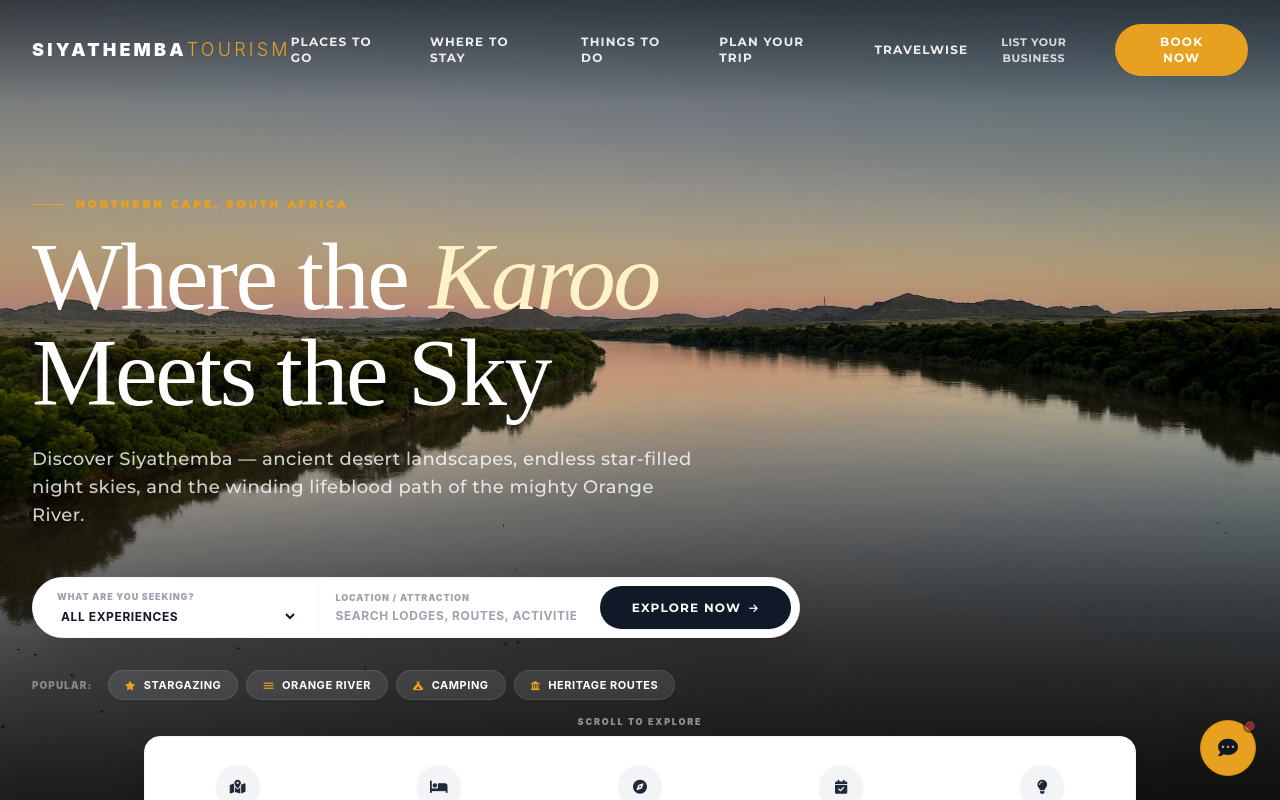
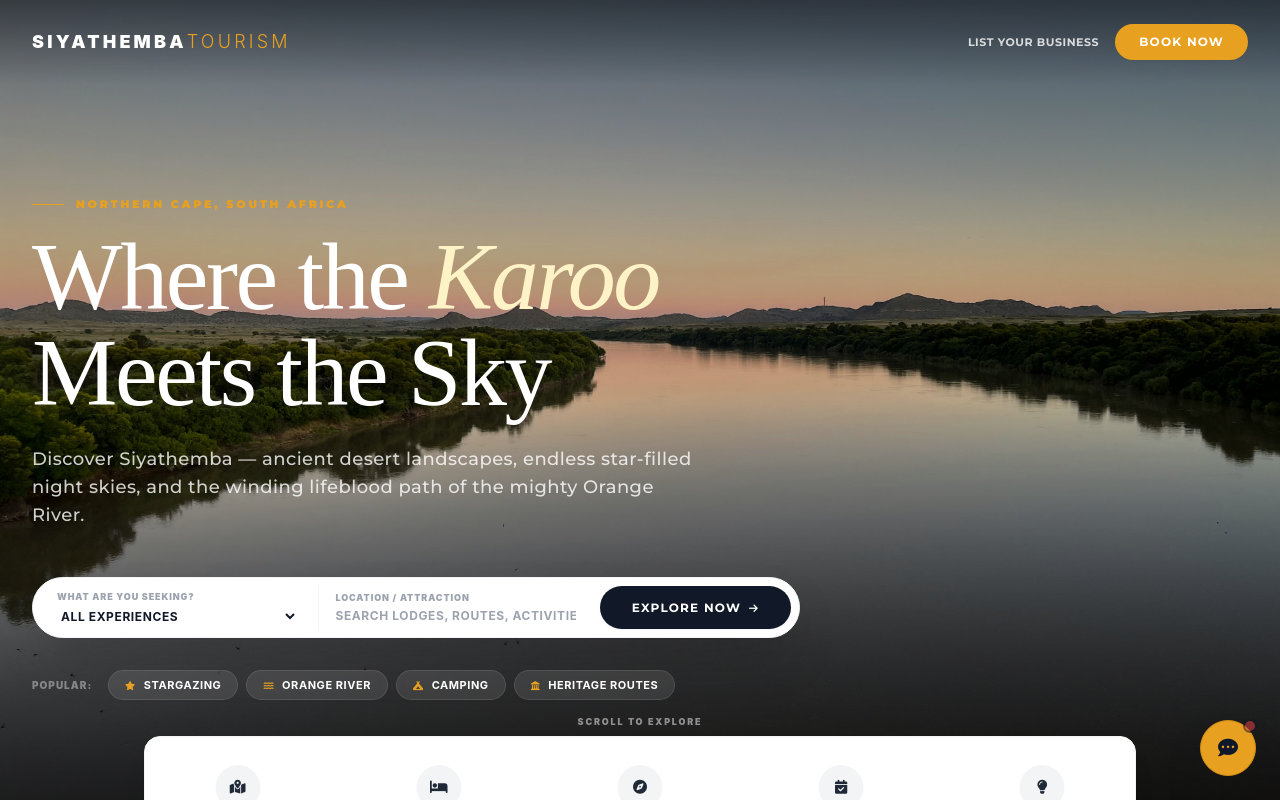
Before and after one commit to MondeNel/prieska-tourism, a React (Vite) app in the folder prieska-tourism/: page / in a window 1280 px wide. Shown: the top 800 px of the page. Built offline with nearby package versions, Linux system fonts and the light colour scheme; the HTML template or start-up script is replaced by a standard one.

Commit message:
style(navbar): remove duplicate desktop category links to optimize visual hierarchy

```diff
--- a/prieska-tourism/src/components/Navbar.jsx
+++ b/prieska-tourism/src/components/Navbar.jsx
@@ -58,23 +58,10 @@ const Navbar = () => {
             </span>
           </a>
 
-          {/* Desktop Centralized Links - Direct styling from capetown.travel */}
-          <div className="hidden lg:flex items-center space-x-8">
-            {categories.map((cat) => (
-              <a
-                key={cat.id}
-                href={`#${cat.id}`}
-                className={`text-xs font-bold uppercase tracking-widest transition-colors duration-300 hover:text-[#E8A020] ${
-                  isScrolled ? 'text-gray-700' : 'text-white/90'
-                }`}
-              >
-                {cat.label}
-              </a>
-            ))}
-          </div>
+          {/* NOTE: Desktop Category Links have been removed to eliminate redundancy with the interactive anchor panel cards */}
 
           {/* Action Buttons Layer */}
-          <div className="flex items-center gap-4">
+          <div className="flex items-center gap-4 ml-auto">
             <button
               onClick={() => adminUser ? setIsAdminDashboardOpen(true) : setIsAdminAuthOpen(true)}
               className={`hidden md:block text-[11px] font-bold uppercase tracking-wider transition-colors duration-300 ${
@@ -127,7 +114,7 @@ const Navbar = () => {
             </div>
 
             <div className="p-6 flex flex-col gap-8">
-              {/* Category Links */}
+              {/* Category Links inside Drawer context */}
               <div>
                 <p className="text-[10px] font-bold uppercase tracking-widest text-gray-400 mb-4 px-1">Explore</p>
                 <div className="flex flex-col space-y-1">
```
